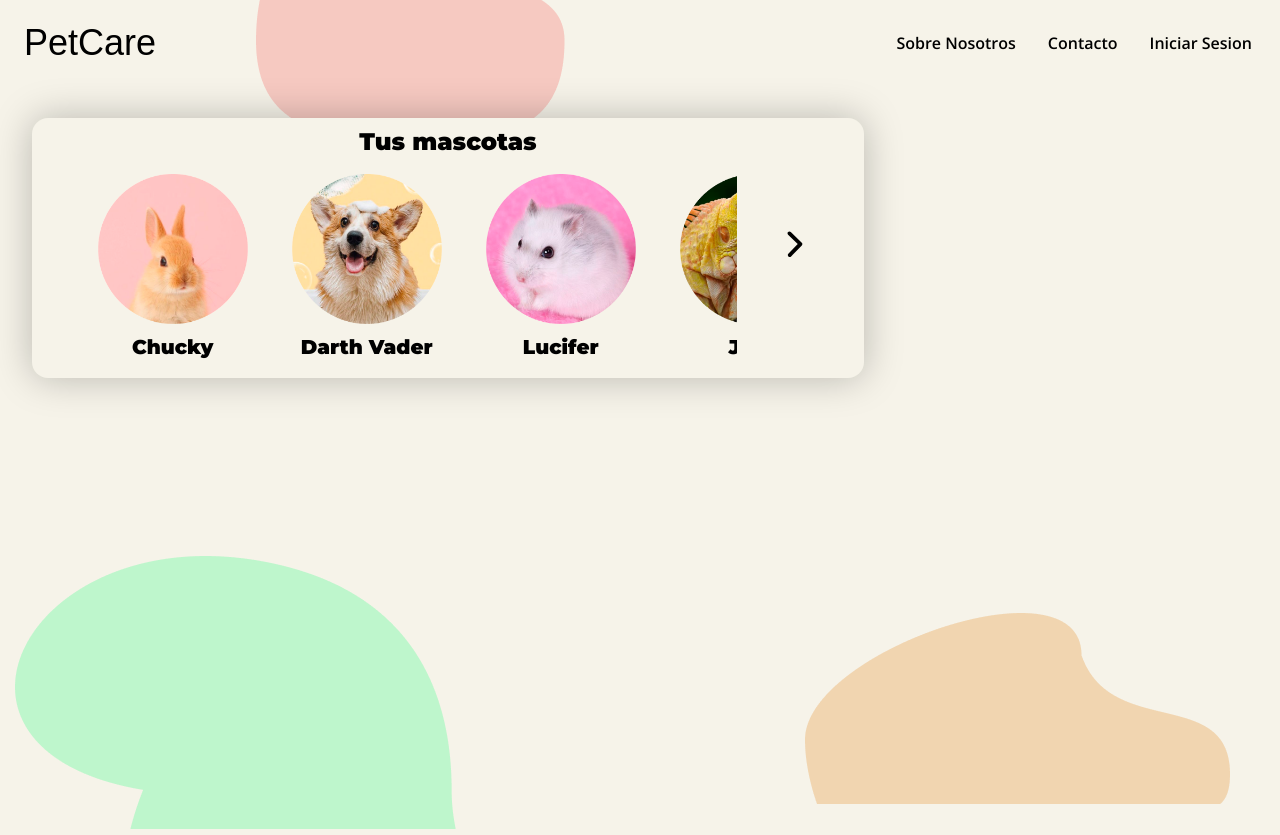
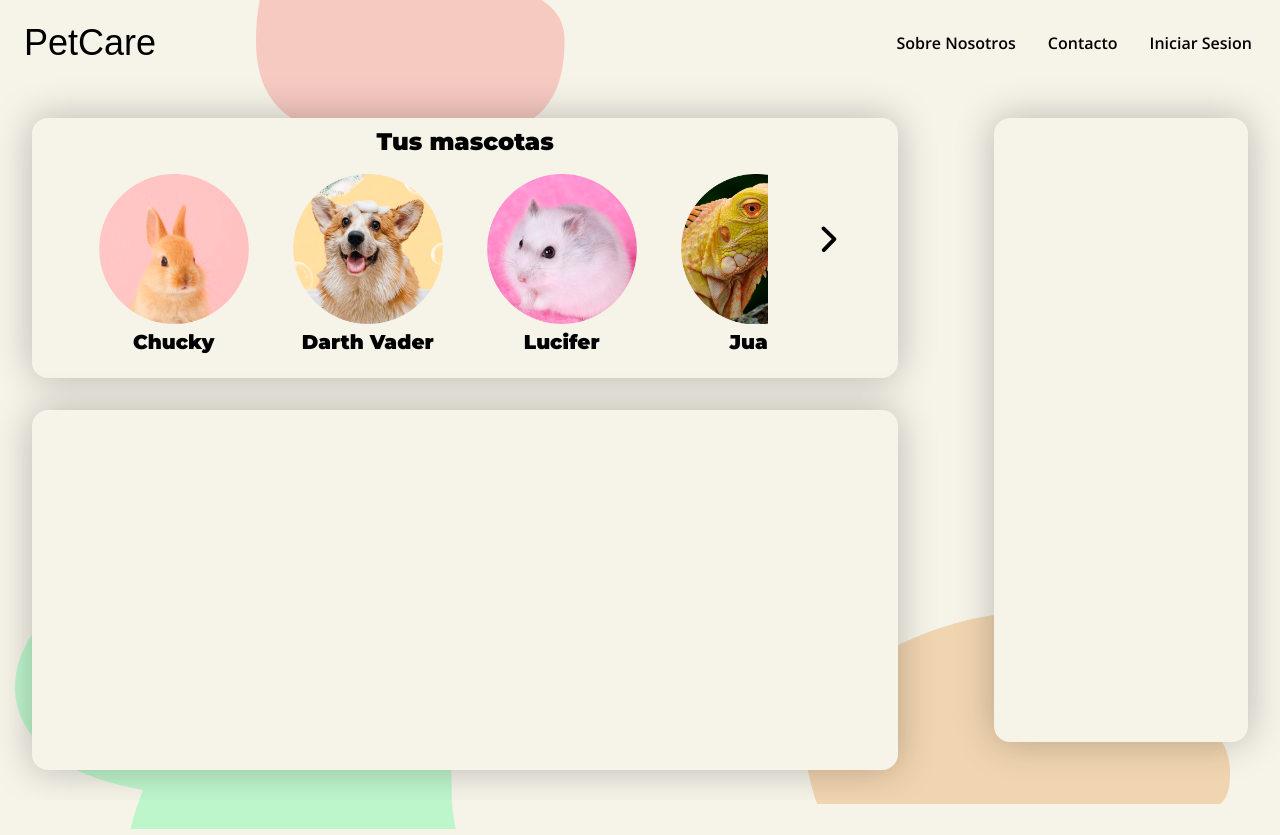
Before and after one commit to No-Country/C14-53-T-NODE-REACT, a React (Vite) app in the folder frontend-nocountry/app-mascotas/: page /mypets in a window 1280 px wide. Built offline with nearby package versions, Linux system fonts and the light colour scheme; a web font is replaced by a local one.

Commit message:
creating panels and adjusting positions

```diff
--- a/frontend-nocountry/app-mascotas/src/components/Pets/PetAvatar.tsx
+++ b/frontend-nocountry/app-mascotas/src/components/Pets/PetAvatar.tsx
@@ -2,7 +2,7 @@ export const PetAvatar = ({ img, name }: { img: string; name: string }) => {
   return (
     <div className="xl:px-4 flex-shrink-0 flex flex-col items-center ">
       <img className='mb-2 w-[66px] h-[66px] md:w-[120px] md:h-[120px] xl:w-[150px] xl:h-[150px]' src={img} alt='{name}' />
-      <p className='md:text-[20px] text-[8px] text-center font-black font-montserray'>{name}</p>
+      <p className='md:text-[20px] text-sm text-center font-black font-montserray'>{name}</p>
     </div>
   )
 }
--- a/frontend-nocountry/app-mascotas/src/pages/MyPets.tsx
+++ b/frontend-nocountry/app-mascotas/src/pages/MyPets.tsx
@@ -3,15 +3,13 @@ import { PetAvatar } from "../components/Pets/PetAvatar"
 
 export const MyPets = () => {
   return (
-    <main >
-      <div className=' text-montserrat relative  h-[150px] md:h-[220px] xl:h-[260px]   w-[90%] lg:w-[60%] xl:w-[65%] md:m-8 md:px-12   mx-5 rounded-2xl opacity-100 shadow-[0_0_38px_0_rgba(0,0,0,0.25)] bg-[#F6F3E9]'>
+    <main className="flex ">
+      <div className="flex flex-col items-center lg:items-stretch">
 
-
+        <div className=' text-montserrat relative  h-[160px] md:h-[220px] xl:h-[260px]   w-[85%] lg:w-[90%] xl:w-[90%] md:m-8 md:px-12    rounded-xl lg:rounded-2xl shadow-[0_0_38px_0_rgba(0,0,0,0.25)] bg-[#F6F3E9]'>
           <h2 className='text-center py-2 font-black text-[1rem] xl:text-2xl'>Tus mascotas</h2>
-
           <div className="flex items-center justify-around">
-          <div className="flex pl-2 md:pl-0 overflow-x-hidden py-2 w-[99%] lg:w-[89%] gap-3 lg:gap-6 xl:gap-3">
-
+            <div className="flex pl-2 md:pl-0 overflow-x-hidden py-2 w-[99%] lg:w-[89%] gap-2 lg:gap-6 xl:gap-3">
               <PetAvatar img='./img/Chucky.png' name='Chucky'></PetAvatar>
               <PetAvatar img='./img/Darth_Vader.png' name='Darth Vader'></PetAvatar>
               <PetAvatar img='./img/Lucifer.png' name='Lucifer'></PetAvatar>
@@ -19,12 +17,26 @@ export const MyPets = () => {
               <PetAvatar img='./img/Juan.png' name='Juan'></PetAvatar>
               <PetAvatar img='./img/Juan.png' name='Juan'></PetAvatar>
               <PetAvatar img='./img/Juan.png' name='Juan'></PetAvatar>
-
             </div>
             <img className="hidden lg:flex pl-8 mb-12" src="../../public/img/arrow-right.svg" alt="carrousel-arrow-right" />
           </div>
         </div>
 
+
+        {/* Luego hay que sacar el margen vertical que tengan, ya que estos seran componentes */}
+        <div className="h-[45vh] mt-8 lg:mt-0 relative w-[85%] lg:w-[90%] xl:w-[90%]  md:mx-8 rounded-xl lg:rounded-2xl shadow-[0_0_38px_0_rgba(0,0,0,0.25)] bg-[#F6F3E9]">
+        </div>
+
+      </div>
+
+
+
+
+      <div className="hidden lg:flex h-[78vh]   m-8 pl-[150px]  relative  lg:w-[300px] xl:w-[25%]  rounded-xl lg:rounded-2xl shadow-[0_0_38px_0_rgba(0,0,0,0.25)] bg-[#F6F3E9]">
+
+      </div>
+
+
     </main>
   )
 }
```
Lines whose indentation alone changed are shown as unchanged.
